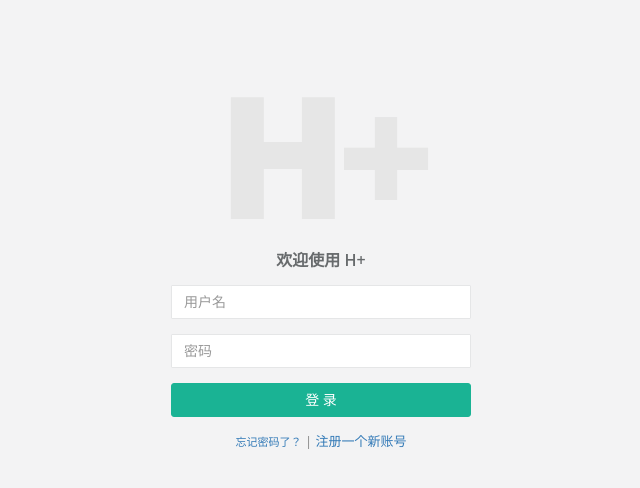
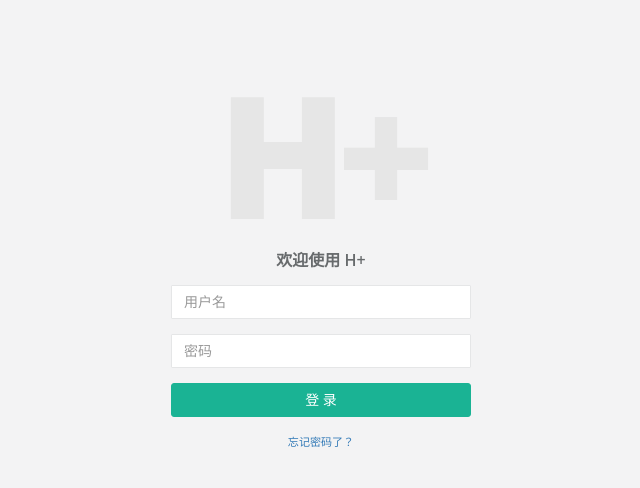
Before and after one commit to dandan0214/booksite_portal_admin, a website: page views/login.html in a window 1280 px wide. Shown: the whole page, without its empty margins (319-959 px from the left). Drawn offline with Linux system fonts and the light colour scheme; files that its build step writes are made by us from their sources; files whose address does not match are found by name.

Commit message:
去除登录页面的注册链接

```diff
--- a/views/login.html
+++ b/views/login.html
@@ -43,7 +43,7 @@
                 <button type="submit" class="btn btn-primary block full-width m-b">登 录</button>
 
 
-                <p class="text-muted text-center"> <a href="login.html#"><small>忘记密码了？</small></a> | <a href="register.html">注册一个新账号</a>
+                <p class="text-muted text-center"> <a href="login.html#"><small>忘记密码了？</small></a>
                 </p>
 
             </form>
```
